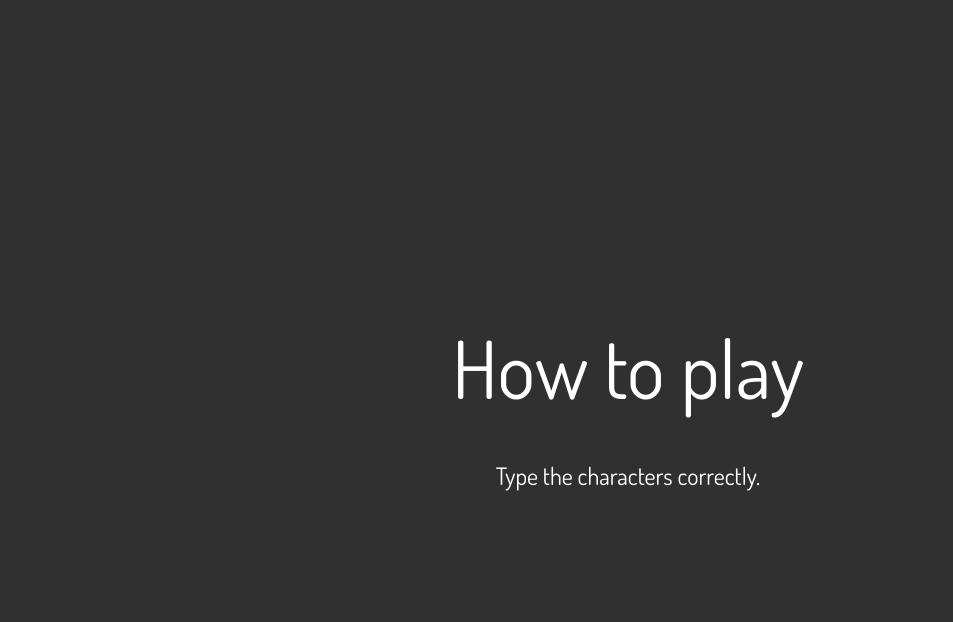
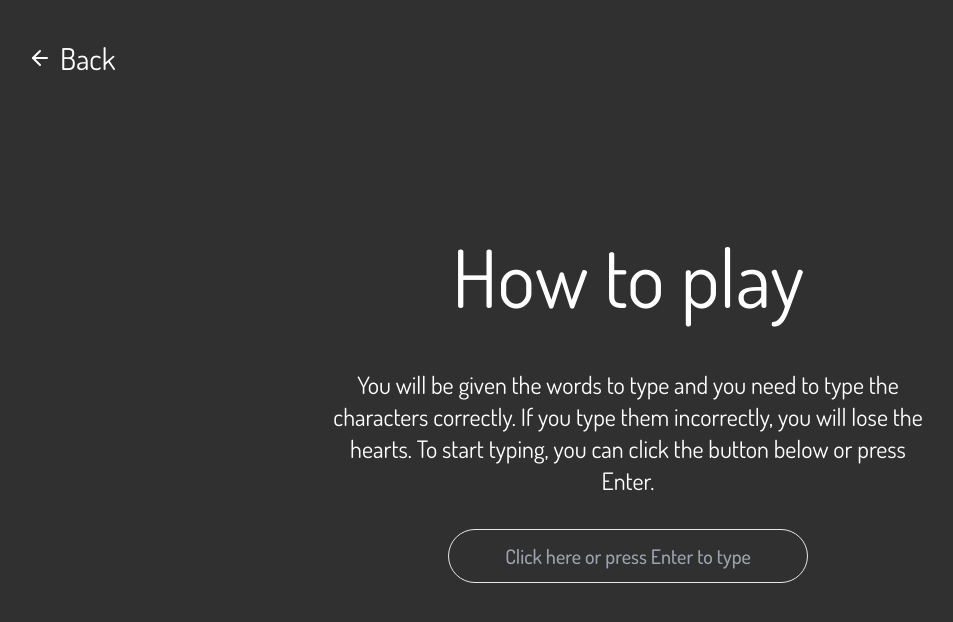
Before and after one commit to suttirakcha/wannatype, a React (Create React App) app: page /how-to-play in a window 1280 px wide. Shown: the top 622 px of the page, without its empty margins (12-965 px from the left). Built offline with nearby package versions, Linux system fonts and the light colour scheme.

Commit message:
Add new words and how to play page

```diff
--- a/src/components/Button.tsx
+++ b/src/components/Button.tsx
@@ -19,7 +19,7 @@ const Button = ({ text, onClick } : ButtonProps) => {
   }, [firstLetter, onClick])
 
   return (
-    <button onClick={onClick} className="text-4xl">{text}</button>
+    <button onClick={onClick} className="text-4xl py-3 px-8 hover:bg-zinc-600 transition-all rounded-full">{text}</button>
   )
 }
 
--- a/src/components/YouWon.tsx
+++ b/src/components/YouWon.tsx
@@ -1,10 +1,19 @@
+import { useNavigate } from "react-router-dom"
+import Button from "./Button"
+
 const YouWon = () => {
+
+  const navigate = useNavigate()
+
   return (
     <div className="flex flex-col gap-y-8 items-center h-screen justify-center">
-    <h1 className="text-7xl text-red-500">You have won!</h1>
+      <h1 className="text-7xl text-green-500">You have won!</h1>
 
-
-  </div>
+      <div className="flex flex-col gap-y-4">
+        <Button onClick={() => window.location.reload()} text="Try again"/>
+        <Button onClick={() => navigate("/")} text="Go back"/>
+      </div>
+    </div>
   )
 }
 
--- a/src/data/index.ts
+++ b/src/data/index.ts
@@ -114,5 +114,35 @@ export const WORDS: string[] = [
   "journey",
   "friend",
   "luck",
-  "travel"
+  "travel",
+  "radio",
+  "complement",
+  "requirement",
+  "entertainment",
+  "school",
+  "wallet",
+  "improve",
+  "super",
+  "country",
+  "province",
+  "light",
+  "right",
+  "spray",
+  "shoulder",
+  "house",
+  "electricity",
+  "medicine",
+  "news",
+  "newspaper",
+  "instruction",
+  "building",
+  "build",
+  "belt",
+  "sport",
+  "floor",
+  "flower",
+  "line",
+  "online",
+  "club",
+  "piano"
 ]
--- a/src/pages/GamePage.tsx
+++ b/src/pages/GamePage.tsx
@@ -4,6 +4,7 @@ import { ArrowLeft, Heart } from "lucide-react"
 import { Link, useNavigate } from "react-router-dom"
 import NoHearts from "../components/NoHearts"
 import InputButton from "../components/InputButton"
+import YouWon from "../components/YouWon"
 
 const GamePage = () => {
 
@@ -90,7 +91,7 @@ const GamePage = () => {
       {heart > 0 ? (
         <>
           {typedWords > limit ? (
-            <h1>YOU WON!</h1>
+            <YouWon />
           ) : (
             <>
               <header className="grid grid-cols-3 p-5 md:p-10 items-center">
--- a/src/pages/HowToPlay.tsx
+++ b/src/pages/HowToPlay.tsx
@@ -1,10 +1,51 @@
+import { useState } from "react"
+import InputButton from "../components/InputButton"
+import { ArrowLeft } from "lucide-react"
+import { useNavigate } from "react-router-dom"
+
 const HowToPlay = () => {
+
+  const [typing, setTyping] = useState(false)
+  const [animate, setAnimate] = useState({
+    header: 'fade-in',
+    main: 'fade-in-slide'
+  })
+  const navigate = useNavigate()
+
+  const handleType = () => {
+    setTyping(true)
+    setTimeout(() => {
+      setTyping(false)
+    }, 1000)
+  }
+
+  const goBack = () => {
+    setAnimate({
+      header: 'fade-out',
+      main: 'fade-out-slide'
+    })
+    setTimeout(() => {
+      navigate("/")
+    }, 800)
+  }
+
   return (
-    <main className={`flex flex-col gap-y-8 items-center justify-center h-screen`}>
-      <h1 className="text-7xl">How to play</h1>
+    <>
+      <header className={`p-5 md:p-10 flex items-start absolute top-0 w-full left-0 ${animate.header}`}>
+        <button onClick={goBack} className="w-fit flex items-center gap-x-2 md:text-2xl lg:text-3xl">
+          <ArrowLeft />
+          Back
+        </button>
+      </header>
+      <main className={`flex flex-col gap-y-8 items-center justify-center h-screen max-w-[600px] mx-auto text-center ${animate.main}`}>
+        <h1 className="text-7xl">How to play</h1>
 
-      <p className="text-2xl">Type the characters correctly.</p>
-    </main>
+        <p className="text-2xl">You will be given the words to type and you need to type the characters correctly. If you type them incorrectly, you will lose the hearts. To start typing, you can click the button below or press Enter.</p>
+        <InputButton onType={handleType}/>
+
+        {typing && <p className="text-2xl">TYPING...</p>}
+      </main>
+    </>
   )
 }
 
```
